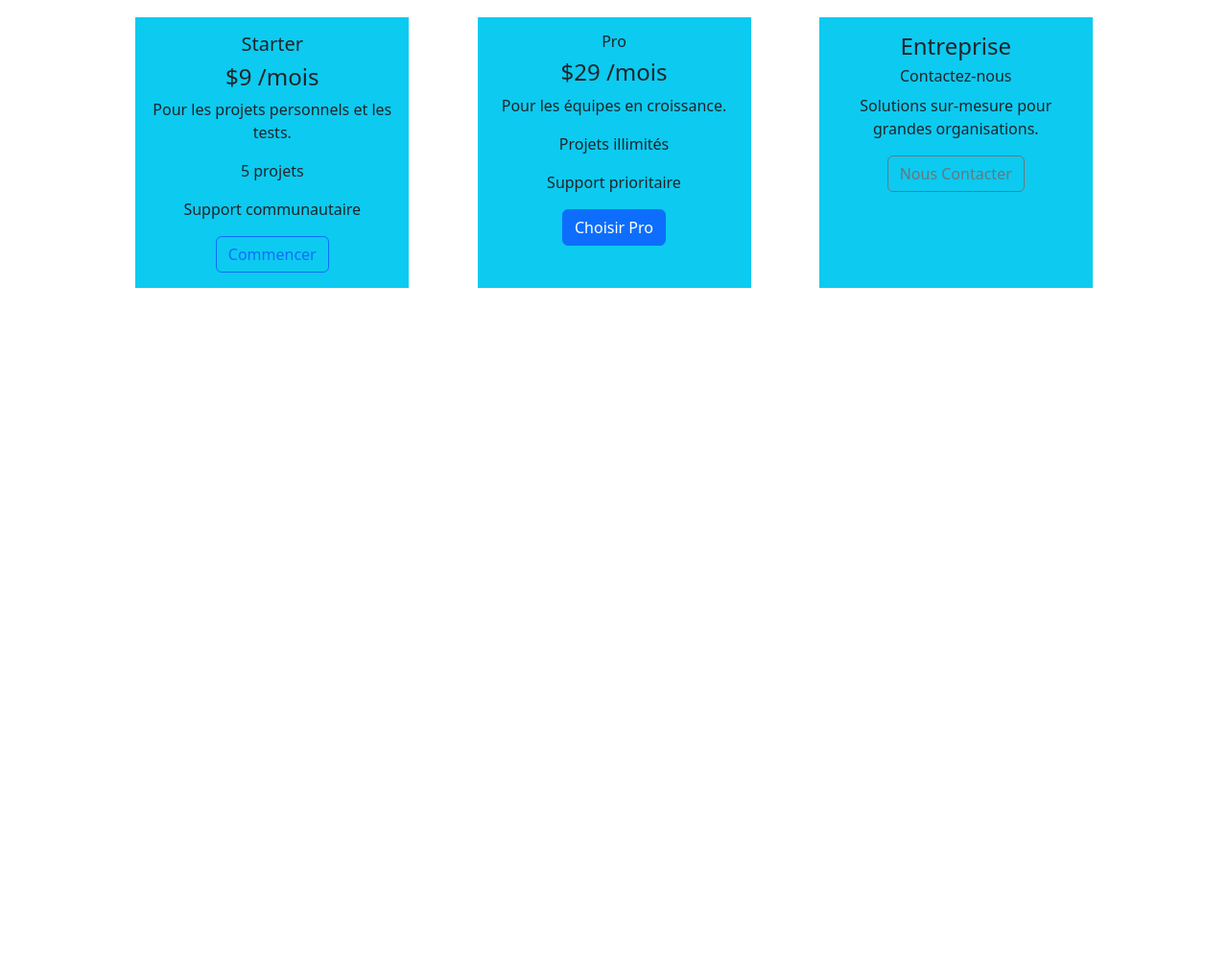
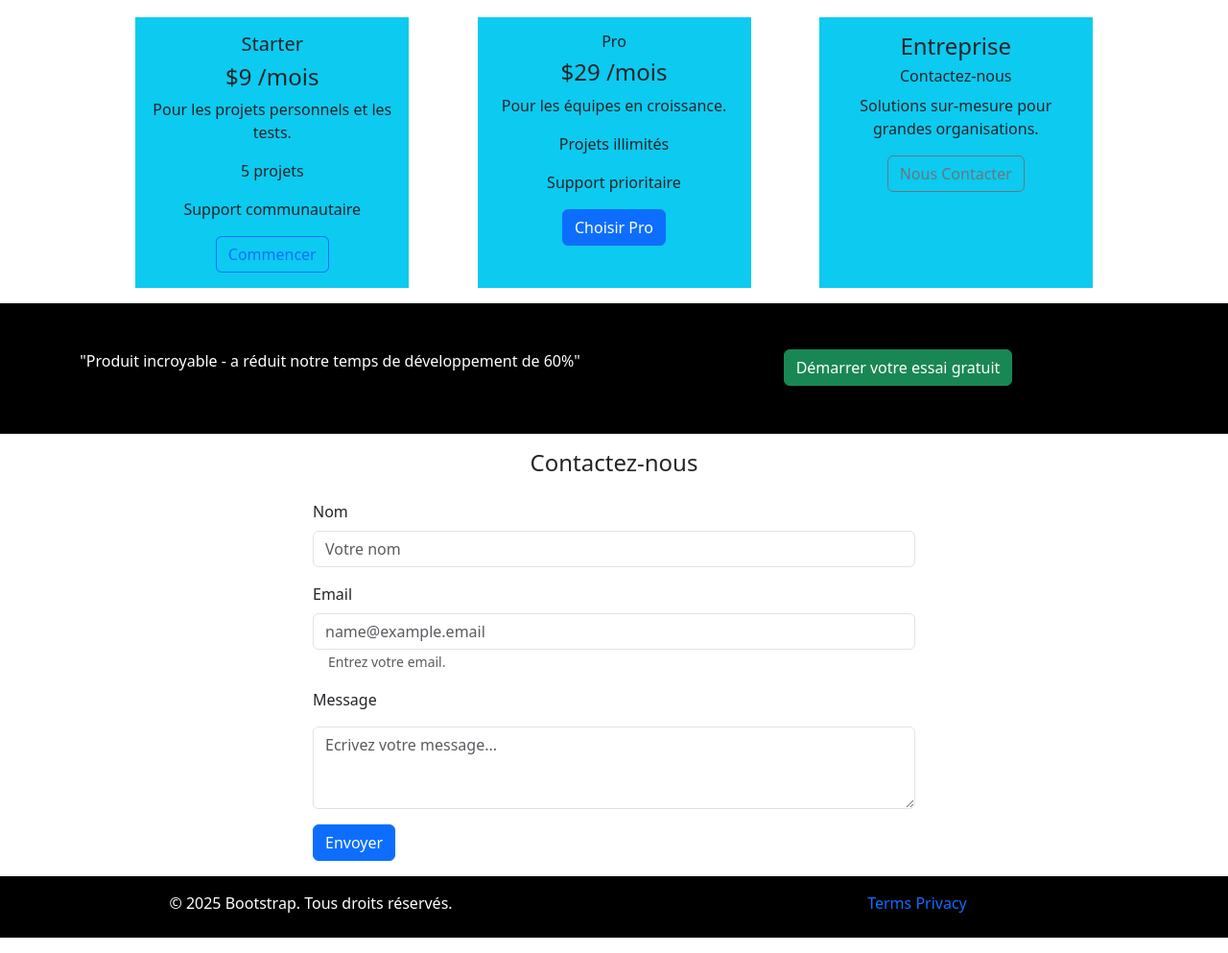
Before and after one commit to bobmino/challenge-bootstrap, a plain HTML site: page index.html in a window 1280 px wide. Shown: the part 932-1925 px from the top of the page at 96% size. Before the commit the page ends 1232 px from the top, so only its background shows below. Drawn offline with nearby package versions, Linux system fonts and the light colour scheme.

Commit message:
update index
form ok

```diff
--- a/index.html
+++ b/index.html
@@ -112,6 +112,44 @@
             </div>
         </div>
     </div>
+    <div class="container-fluid my-3">
+    <div class="row bg-black text-white p-5 my-3">
+            <div class="col-6 text-center">
+                <p>"Produit incroyable - a réduit notre temps de développement de 60%"</p>
+            </div>
+            <div class="col-6 text-center">
+                <button type="button" class="btn btn-success">Démarrer votre essai gratuit</button>
+            </div>
+    </div>
+    <div class="d-flex flex-column justify-content-center align-items-center">
+        <h4>Contactez-nous</h4>
+        <form class="w-50">
+            <div class="mt-3 form-group">
+                <label class="mb-2" for="name">Nom</label>
+                <input type="text" class="form-control" id="name" placeholder="Votre nom">
+            </div>
+            <div class="mt-3 form-group">
+                <label class="mb-2" for="email">Email</label>
+                <input type="email" class="form-control" id="email" aria-describedby="emailHelp" placeholder="name@example.email">
+                <small id="emailHelp" class="form-text ms-3 text-muted">Entrez votre email.</small>
+            </div>
+            <div class="mt-3 form-group">
+                <label for="messageTextarea" class="form-label  mb-3">Message</label>
+                <textarea class="form-control" id="messageTextarea" rows="3" placeholder="Ecrivez votre message..."></textarea>
+            </div>
+            <button type="submit" class="btn mt-3 btn-primary">Envoyer</button>
+            </form>
+    </div>
+    <div class="row mt-3 p-2 bg-black text-white">
+        <div class="pt-2 col-6 text-center">
+            <p>© 2025 Bootstrap. Tous droits réservés.</p>
+        </div>
+        <div class="pt-2 col-6 text-center">
+            <a href="" class="text-decoration-none">Terms</a>
+            <a href="" class="text-decoration-none">Privacy</a>
+        </div>
+    </div>
+    </div>
     <script src="https://cdn.jsdelivr.net/npm/bootstrap@5.3.8/dist/js/bootstrap.bundle.min.js" integrity="sha384-FKyoEForCGlyvwx9Hj09JcYn3nv7wiPVlz7YYwJrWVcXK/BmnVDxM+D2scQbITxI" crossorigin="anonymous"></script>
 </body>
 </html>
```
